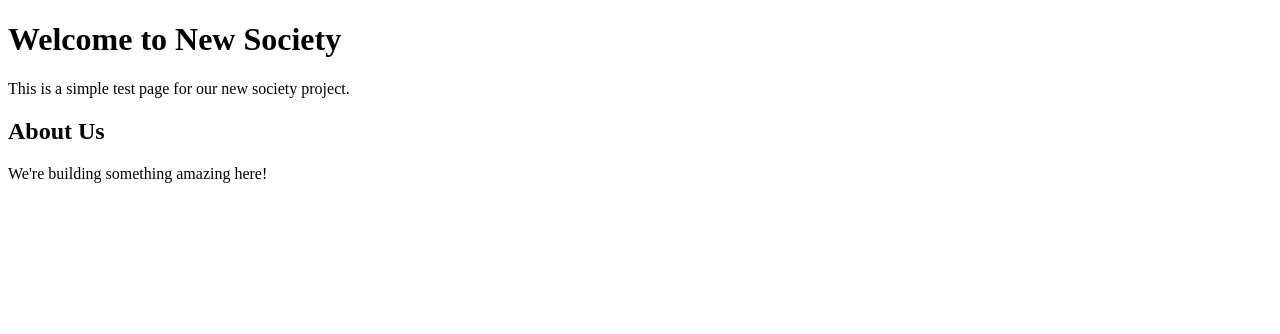
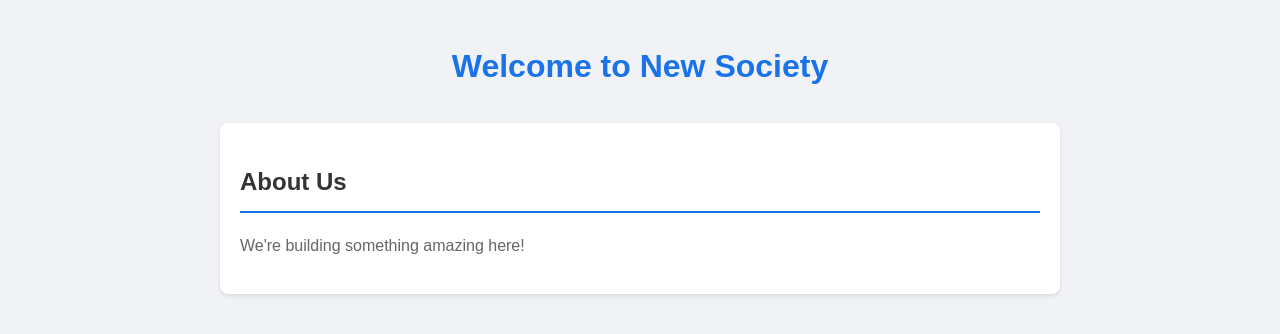
Before and after one commit to abstractcolormix/new-society-test, a plain HTML site: page index.html in a window 1280 px wide. Drawn offline with Linux system fonts and the light colour scheme.

Commit message:
Add CSS styling to the page

```diff
--- a/index.html
+++ b/index.html
@@ -4,10 +4,39 @@
     <meta charset="UTF-8">
     <meta name="viewport" content="width=device-width, initial-scale=1.0">
     <title>Welcome to New Society</title>
+    <style>
+        body {
+            font-family: Arial, sans-serif;
+            line-height: 1.6;
+            margin: 0;
+            padding: 20px;
+            background-color: #f0f2f5;
+        }
+        h1 {
+            color: #1a73e8;
+            text-align: center;
+            margin-bottom: 30px;
+        }
+        .content {
+            max-width: 800px;
+            margin: 0 auto;
+            padding: 20px;
+            background-color: white;
+            border-radius: 8px;
+            box-shadow: 0 2px 4px rgba(0,0,0,0.1);
+        }
+        h2 {
+            color: #333;
+            border-bottom: 2px solid #1a73e8;
+            padding-bottom: 10px;
+        }
+        p {
+            color: #666;
+        }
+    </style>
 </head>
 <body>
     <h1>Welcome to New Society</h1>
-    <p>This is a simple test page for our new society project.</p>
     <div class="content">
         <h2>About Us</h2>
         <p>We're building something amazing here!</p>
```
